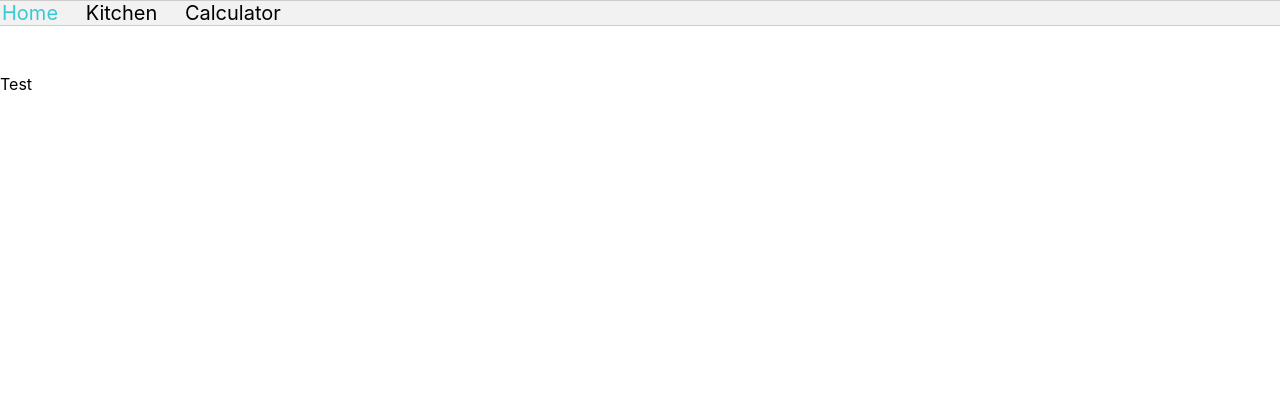
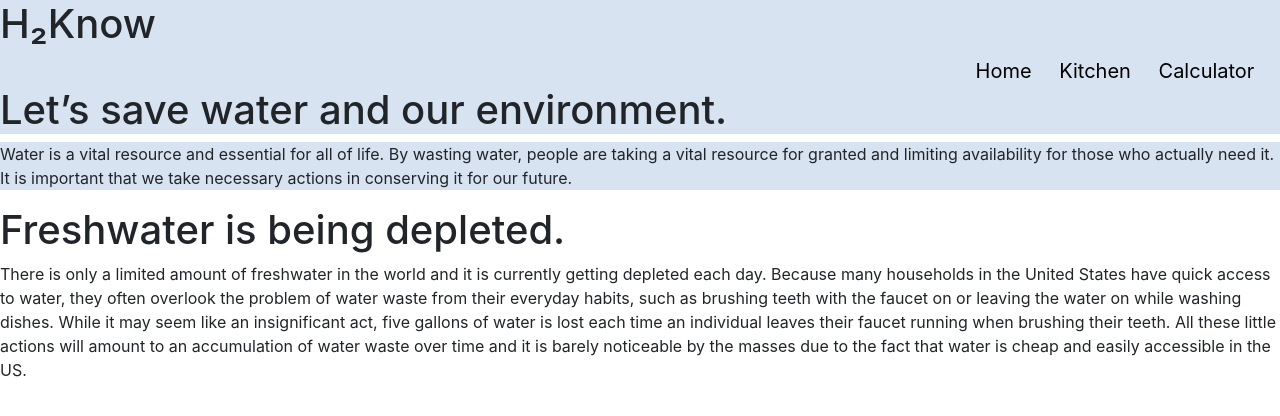
Before and after one commit to UW-INFO442-AU21/group7-smartwater, a React (Create React App) app: page / in a window 1280 px wide. Shown: the top 416 px of the page. Built offline with nearby package versions, Linux system fonts and the light colour scheme.

Commit message:
changed styling

```diff
--- a/public/index.html
+++ b/public/index.html
@@ -3,6 +3,7 @@
   <head>
     <meta charset="utf-8" />
     <link rel="icon" href="%PUBLIC_URL%/favicon.ico" />
+    <link href="https://cdn.jsdelivr.net/npm/bootstrap@5.0.2/dist/css/bootstrap.min.css" rel="stylesheet" integrity="sha384-EVSTQN3/azprG1Anm3QDgpJLIm9Nao0Yz1ztcQTwFspd3yD65VohhpuuCOmLASjC" crossorigin="anonymous">
     <meta name="viewport" content="width=device-width, initial-scale=1" />
     <meta name="theme-color" content="#000000" />
     <meta
--- a/src/Components/NavBar.js
+++ b/src/Components/NavBar.js
@@ -11,7 +11,10 @@ function NavBar(props) {
     }
     return (
         <nav id="navbar">
-            <div className={activity}>
+            <div id="title">
+                <h1>H₂Know</h1>
+            </div>
+            <div id="links" className={activity}>
                 <NavLink className="link" exact to="/" activeClassName="activeLink">Home</NavLink>
                 <NavLink className="link" exact to="/kitchen" activeClassName="activeLink">Kitchen</NavLink>
                 <NavLink className="link" exact to="/calculator" activeClassName="activeLink">Calculator</NavLink>
--- a/src/Pages/Home.js
+++ b/src/Pages/Home.js
@@ -6,7 +6,14 @@ export default function Home() {
     return (
         <div>
             <NavBar />
-            <p>Test</p>
+            <h1 className = "bluecolored">Let’s save water and our environment.</h1>
+            <p className = "bluecolored">Water is a vital resource and essential for all of life. By wasting water, people are taking a vital resource for granted and limiting availability for those who actually need it. It is important that we take necessary actions in conserving it for our future.</p>
+            <h1>Freshwater is being depleted.</h1>
+            <p>There is only a limited amount of freshwater in the world and it is currently getting depleted each day. Because many households in the United States have quick access to water, they often overlook the problem of water waste from their everyday habits, such as brushing teeth with the faucet on or leaving the water on while washing dishes. While it may seem like an
+insignificant act, five gallons of water is lost each time an individual leaves their faucet running
+when brushing their teeth. All these little actions will amount to an accumulation of water waste
+over time and it is barely noticeable by the masses due to the fact that water is cheap and easily
+accessible in the US.</p>
         </div>
     )
 }
--- a/src/index.css
+++ b/src/index.css
@@ -18,19 +18,29 @@ code {
   font-size: 20px;
   color: black;
   margin-right: 2vw;
+
 }
 
 .activeLink {
-  color:#39c9d3;
+  color:black;
 }
 
 #navbar {
   width: 100%;
-  margin: 0 0 3em 0;
+  margin: 0 0 0 0;
   padding: 0;
-  background-color: #f2f2f2;
-  border-bottom: 1px solid #ccc;
-  border-top: 1px solid #ccc; }
+  background-color: #D7E3F0;
+  }
+
+h1 .bluecolored {
+  background-color: #D7E3F0;
+}
+
+
+.bluecolored {
+  background-color: #D7E3F0;
+}
+
 
 /* The Modal (background) */
 .modal {
@@ -69,3 +79,11 @@ code {
   text-decoration: none;
   cursor: pointer;
 }
+
+
+
+
+
+#links {
+  text-align: right;
+}
```
Also changed, not shown: 1 other file (tests, documents, lock files or other folders).
